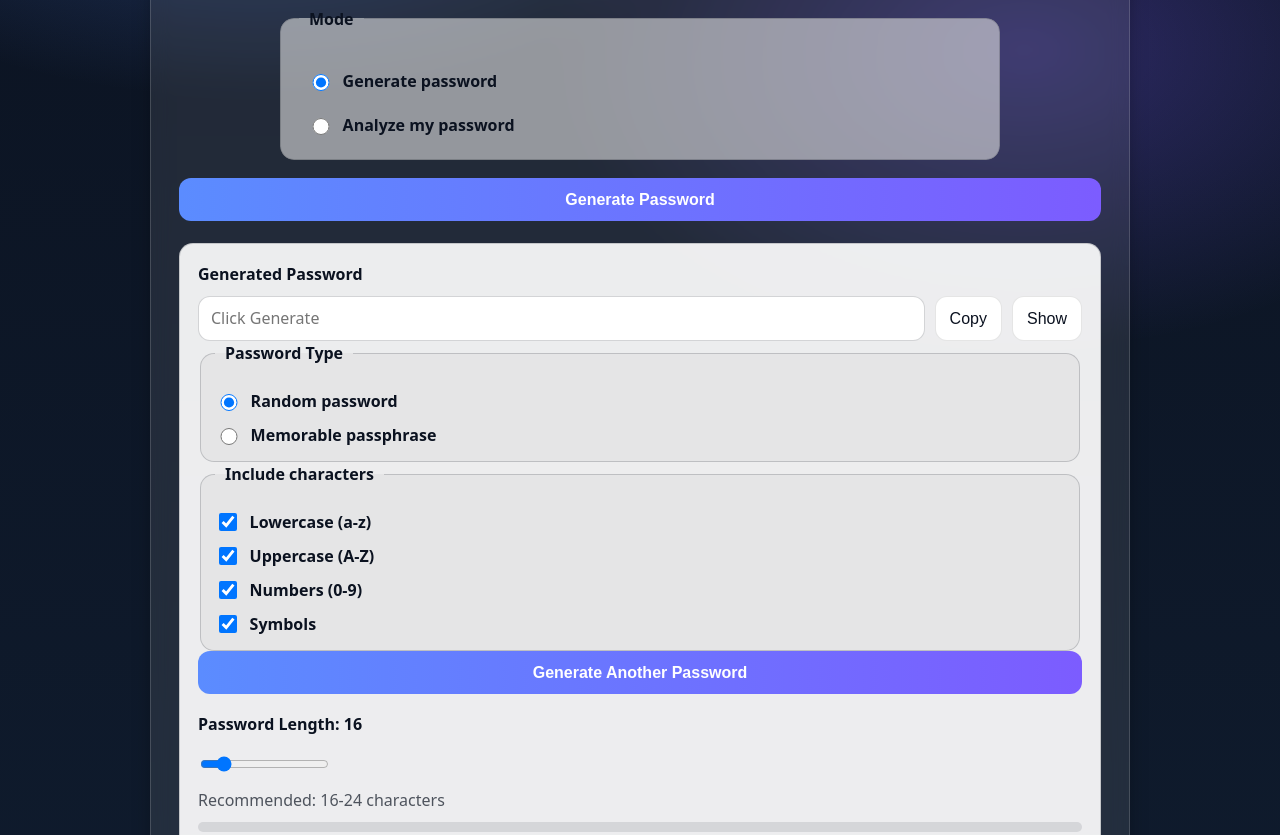
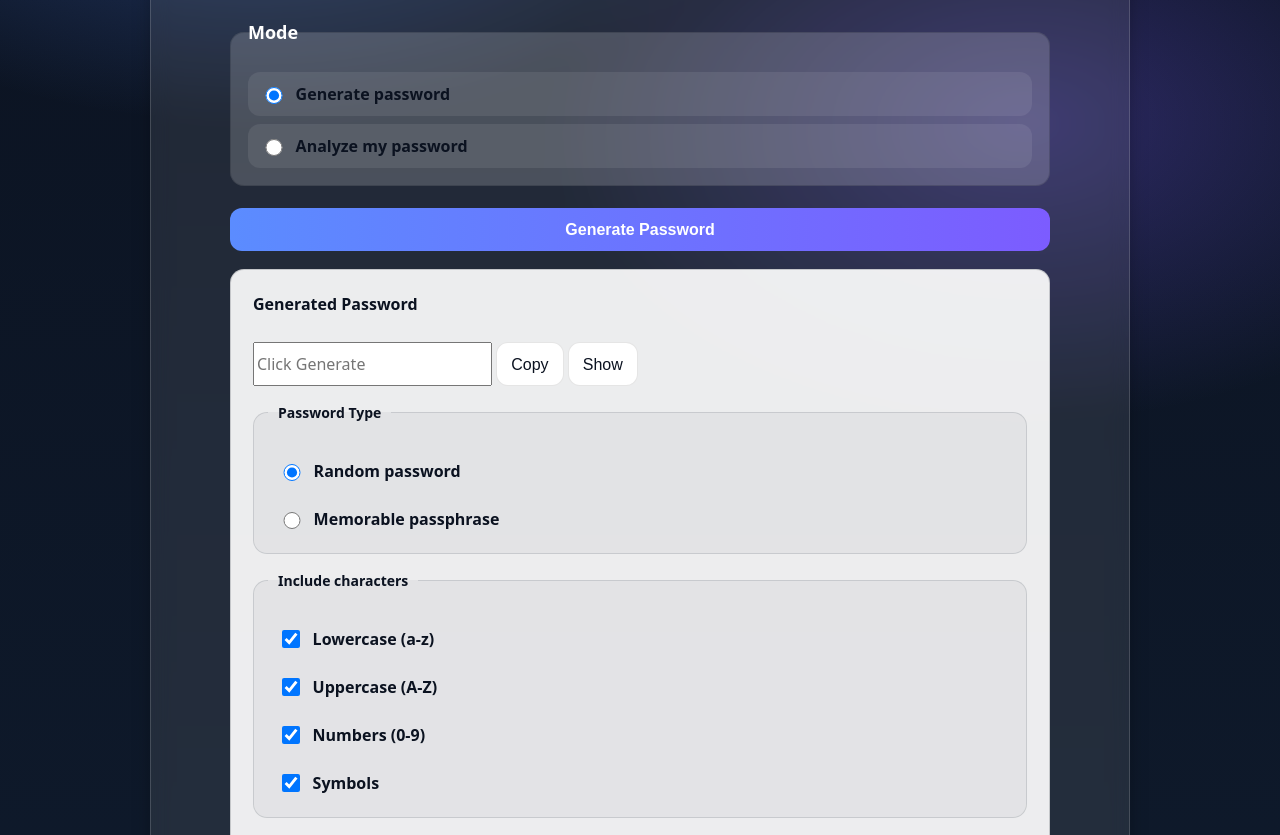
Before and after one commit to misotofu7/password_generator, a plain HTML site: page index.html in a window 1280 px wide. Shown: the part 326-1161 px from the top of the page. Drawn offline with Linux system fonts and the light colour scheme.

Commit message:
style(ui): improve spacing and readability across layout
- Fine-tune overall spacing for a cleaner, more consistent layout
- Reduce visual clutter by simplifying nested card and fieldset styling
- Align generator, analysis, and control sections to a consistent content width

```diff
--- a/css/style.css
+++ b/css/style.css
@@ -35,7 +35,7 @@
     --space-3: 14px;
     --space-4: 18px;
     --space-5: 22px;
-    --space-6: 28px;
+    --space-6: 32px;
 
     --focus-ring: #ffffff;
     --focus-offset: 3px;
@@ -105,10 +105,18 @@ main > #starting-page {
     margin-top: 0;
 }
 
+#starting-page,
+#result {
+    width: min(820px, 100%);
+    margin-inline: auto;
+}
+
 #starting-page {
     display: grid;
-    gap: 18px;
+    gap: var(--space-5);
     justify-items: center;
+
+
 }
 
 #starting-page .site-title {
@@ -117,32 +125,43 @@ main > #starting-page {
 
 #starting-page .security-note {
     margin: 0;
-    width: min(720px, 100%);
+    width: 100%;
 }
 
 #starting-page fieldset {
-    width: min(720px, 100%);
+    width: 100%;
     margin: 0;
-    padding: 16px 18px;
+    padding: 18px;
+
+    border: 0;
+    box-shadow: 0 0 0 1px var(--border) inset;
+
+    background: rgba(255, 255, 255, 0.18);
+    border-radius: var(--radius-md);
 }
 
-#starting-page legend {
-    margin-bottom: 8px;
+#starting-page fieldset > legend {
+    margin: 0 0 12ppx;
+    padding: 0;
+    font-weight: 800;
+    font-size: 18px;
+    color: var(--on-dark);
 }
 
 #starting-page fieldset label {
     margin: 8px 0 0;
-    padding: 6px 8px;
-    border-radius: 10px;
+    padding: 10px 12px;
+    border-radius: 12px;
+    background: rgba(255, 255, 255, 0.08);
 }
 
 #starting-page fieldset label:hover {
-    background: rgba(11, 18, 32, 0.06);
+    background: rgba(255, 255, 255, 0.12);
 }
 
 /* Button should align with the cards */
 #generate-password {
-    width: min(720px, 100%);
+    width: 100%;
     margin: 0;
 }
 
@@ -212,10 +231,40 @@ label {
 }
 
 #result {
+    margin-top: 18px;
+    padding: 22px;
+    display: grid;
+    gap:18px;
+
     background: var(--card);
     border: 1px solid var(--border);
     border-radius: var(--radius-md);
-    padding: var(--space-4);
+}
+
+#result fieldset {
+    background: rgba(11, 18, 32, 0.04);
+    border: 1px solid rgba(11, 18, 32, 0.12);
+    border-radius: 14px;
+    padding: 14px;
+    margin: 0;
+}
+
+#result fieldset label {
+    margin: 8px 0 0;
+    padding: 8px 10px;
+    border-radius: 12px;
+}
+
+#result legend {
+    font-size: 14px;
+    font-weight: 800;
+    color: var(--text);
+    margin-bottom: 6px;
+}
+
+#generator-ui {
+    display: grid;
+    gap: 16px;
 }
 
 /* Form controls */
@@ -225,7 +274,10 @@ input[type="range"] {
     font: inherit;
 }
 
-#password,
+#password{
+    height: 44px;
+}
+
 #user-password {
     width: 100%;
     flex: 1 1 260px;
@@ -244,11 +296,23 @@ input[type="range"] {
 }
 
 .control-group {
-    margin-top: var(--space-4);
+    margin: 0;
+    padding: 14px;
+    border-radius: 14px;
+    background: rgba(11, 18, 32, 0.04);
+    border: 1px solid rgba(11, 18, 32, 0.12);
+}
+
+.control-group > label {
+    margin-bottom: 8px;
 }
 
 .control-group > * + * {
     margin-top: var(--space-2);
+}
+
+#length {
+    width: 100%;
 }
 
 /* Fieldsets! */
@@ -274,14 +338,12 @@ fieldset label {
 }
 
 .row {
-    display: flex;
     gap: var(--space-2);
-    align-items: center;
-    flex-wrap: wrap;
 }
 
 .row button {
-    flex: 0 0 auto;
+    height: 44px;
+    padding-inline: 14px;
 }
 
 /* Buttons! */
@@ -317,13 +379,13 @@ button:active {
     background: linear-gradient(90deg, var(--accent), var(--accent2));
 }
 
+#again {
+    margin-top: 6px;
+}
+
 /* Colored strength meter + status */
 .meter {
-  height: 10px;
-  background: rgba(11, 18, 32, 0.10);
-  border-radius: 999px;
-  overflow: hidden;
-  margin: var(--space-2) 0 var(--space-3);
+  margin: 6px 0 0;
 }
 
 .meter_bar {
@@ -334,9 +396,7 @@ button:active {
 }
 
 #strength {
-    margin: var(--space-3) 0 var(--space-1);
-    font-weight: 700;
-    color: var(--text);
+    margin: 10px 0 4px;
 }
 
 #crack-time {
@@ -388,6 +448,25 @@ input[type="radio"] {
     }
 }
 
+@media (max-width: 520px) {
+    main{
+        padding: 18px;
+    }
+
+    #result {
+        padding: 18px;
+    }
+
+    .row {
+        flex-direction: column;
+        align-items: stretch;
+    }
+
+    .row button {
+        width: 100%;
+    }
+}
+
 /* User preferences */
 @media (prefers-reduced-motion: reduce) {
     * {
```
